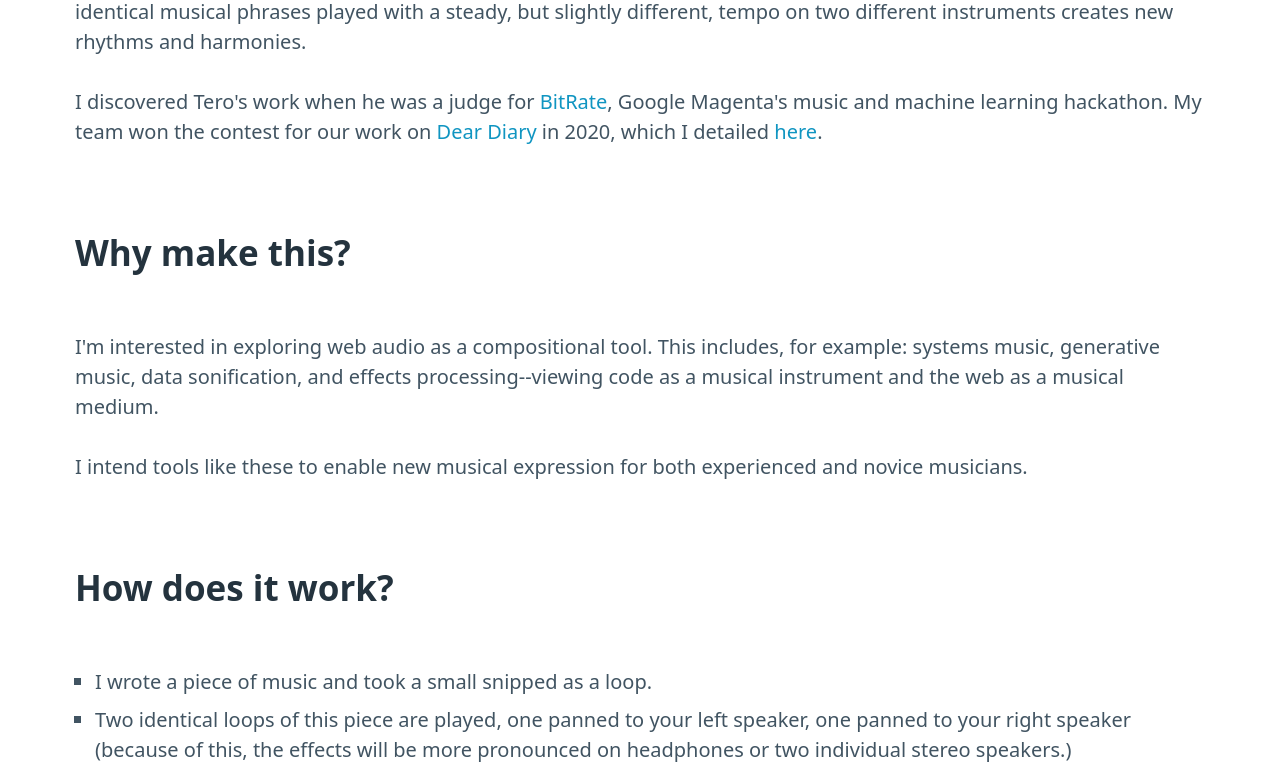
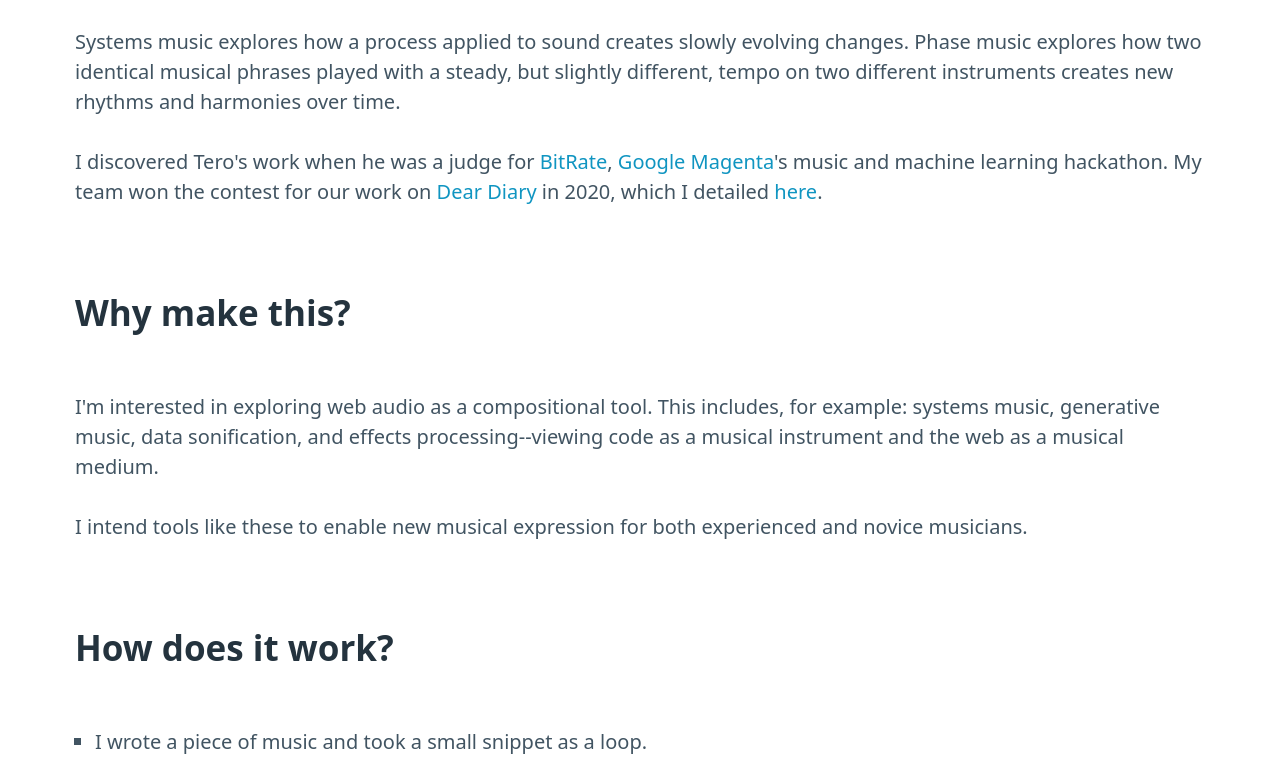
Before and after one commit to DevinCLane/phase-music, a website: page index.html in a window 1280 px wide. Shown: the part 652-1421 px from the top of the page. Drawn offline with nearby package versions, Linux system fonts and the light colour scheme.

Commit message:
update readme typos

```diff
--- a/index.html
+++ b/index.html
@@ -31,6 +31,7 @@
 <body>
     <main class="container">
         <h1>⏈ Phase Music in JavaScript ⏈</h1>
+        <p>by <a href="https://www.devinlane.com/" target="_blank">Devin Lane</a></p>
         <section>
             <button id="start" onClick="getSound()">Play</button>
             <button id="stop">Stop</button>
@@ -38,8 +39,8 @@
         <section>
             <h2>What is this?</h2>
             <p>Following inspiration from <a href="https://teropa.info/blog/2016/07/28/javascript-systems-music.html" target="_blank">Tero Parviainen's</a> writing on <a href="https://en.wikipedia.org/wiki/Systems_music" target="_blank">"systems music"</a>, I've created <a href="https://en.wikipedia.org/wiki/Phase_music" target="_blank">phase music</a> in the spirit of Steve Reich's <a href="https://en.wikipedia.org/wiki/It%27s_Gonna_Rain">It's Gonna Rain.</a></p>
-            <p>Systems music explores how a process applied to sound creates slowly evolving changes. Phase music explores how two identical musical phrases played with a steady, but slightly different, tempo on two different instruments creates new rhythms and harmonies.</p>
-            <p>I discovered Tero's work when he was a judge for <a href="https://bitrate.devpost.com/" target="_blank">BitRate</a>, Google Magenta's music and machine learning hackathon. My team won the contest for our work on <a href="https://deardiary.ai/">Dear Diary</a> in 2020, which I detailed <a href="https://magenta.tensorflow.org/dear-diary" target="_blank">here</a>.</p>
+            <p>Systems music explores how a process applied to sound creates slowly evolving changes. Phase music explores how two identical musical phrases played with a steady, but slightly different, tempo on two different instruments creates new rhythms and harmonies over time.</p>
+            <p>I discovered Tero's work when he was a judge for <a href="https://bitrate.devpost.com/" target="_blank">BitRate</a>, <a href="https://magenta.tensorflow.org/" target="_blank">Google Magenta</a>'s music and machine learning hackathon. My team won the contest for our work on <a href="https://deardiary.ai/">Dear Diary</a> in 2020, which I detailed <a href="https://magenta.tensorflow.org/dear-diary" target="_blank">here</a>.</p>
         </section>
         <section>
             <h2>Why make this?</h2>
@@ -49,7 +50,7 @@
         <section>
             <h2>How does it work?</h2>
             <ul>
-                <li>I wrote a piece of music and took a small snipped as a loop.</li>
+                <li>I wrote a piece of music and took a small snippet as a loop.</li>
                 <li>Two identical loops of this piece are played, one panned to your left speaker, one panned to your right speaker (because of this, the effects will be more pronounced on headphones or two individual stereo speakers.)</li>
                 <li>The playback speeds differ slightly between the two loops, which causes their <a href="https://en.wikipedia.org/wiki/Phase_(waves)" target="_blank">phase</a> to shift over time, resulting in new harmonies and rhythms as they grow out of alignment and back again.</li>
             </ul>
```
Also changed, not shown: README.md.
